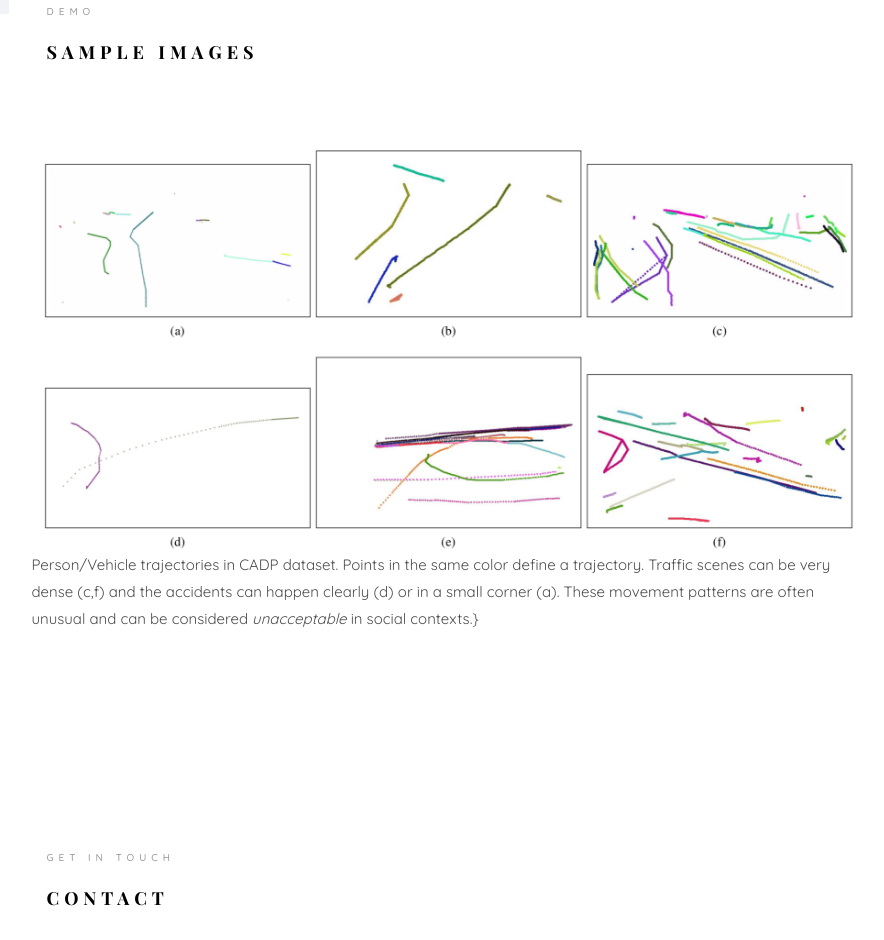
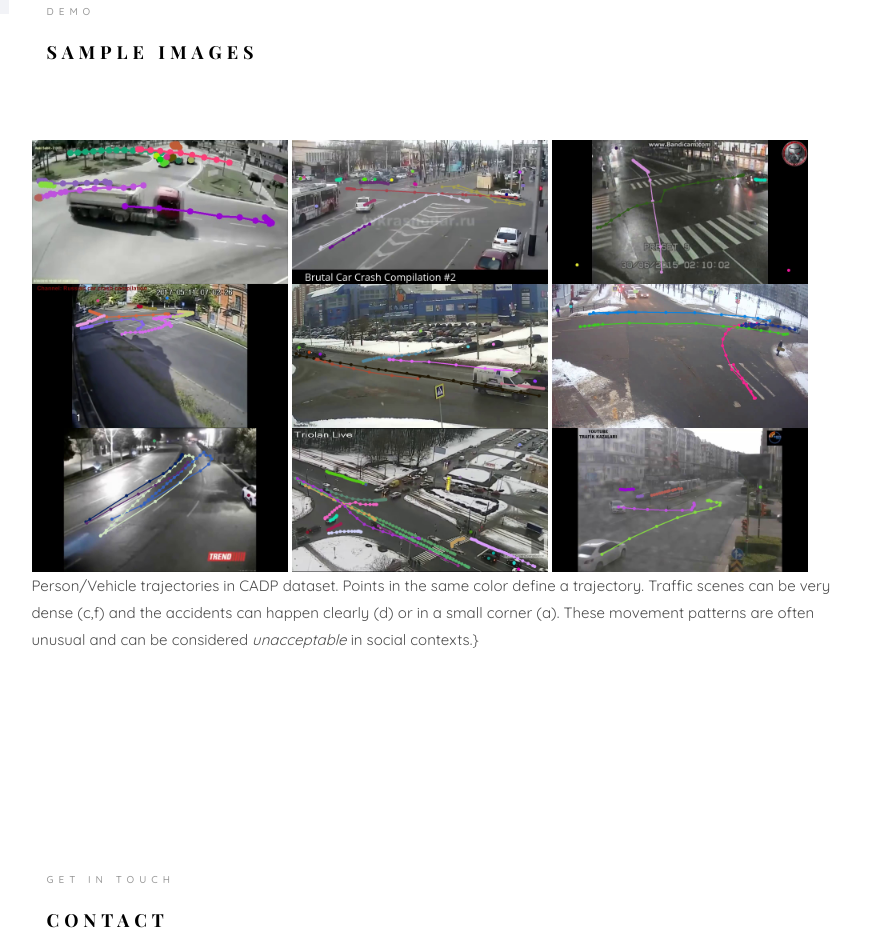
Before and after one commit to mental689/cadp_trajectory, a plain HTML site: page index.html in a window 1280 px wide. Shown: the part 786-1726 px from the top of the page, without its empty margins (346-1230 px from the left). Drawn offline with nearby package versions, Linux system fonts and the light colour scheme; files whose address does not match are found by name; a web font is replaced by a local one.

Commit message:
added ground truth images for some test videos

```diff
--- a/index.html
+++ b/index.html
@@ -125,7 +125,19 @@ Copyright &copy;<script>document.write(new Date().getFullYear());</script> All r
 						</div>
 					</div>
 					<div class="row">
-						<img src="images/demo.png" width="100%"/>
+						<div class="container-wrap">
+							<img src="images/gt_214.jpg" width="256"/>
+							<img src="images/gt_404.jpg" width="256"/>
+							<img src="images/gt_1115.jpg" width="256"/>
+							<img src="images/gt_1117.jpg" width="256"/>
+							<img src="images/gt_1121.jpg" width="256"/>
+							<img src="images/gt_1123.jpg" width="256"/>
+							<!--<img src="images/gt_1252.jpg" width="256"/>-->
+							<img src="images/gt_1253.jpg" width="256"/>
+							<!--<img src="images/gt_1254.jpg" width="256"/>-->
+							<img src="images/gt_1263.jpg" width="256"/>
+							<img src="images/gt_1347.jpg" width="256"/>
+						</div>
 						<p>
 							Person/Vehicle trajectories in CADP dataset.
 							Points in the same color define a trajectory.
```
Also changed, not shown: images/demo.png (deleted), images/gt_1115.jpg (added), images/gt_1117.jpg (added), images/gt_1121.jpg (added), images/gt_1123.jpg (added), images/gt_1252.jpg (added), images/gt_1253.jpg (added), images/gt_1254.jpg (added), images/gt_1257.jpg (added), images/gt_1263.jpg (added), images/gt_1347.jpg (added), images/gt_214.jpg (added), images/gt_404.jpg (added).
